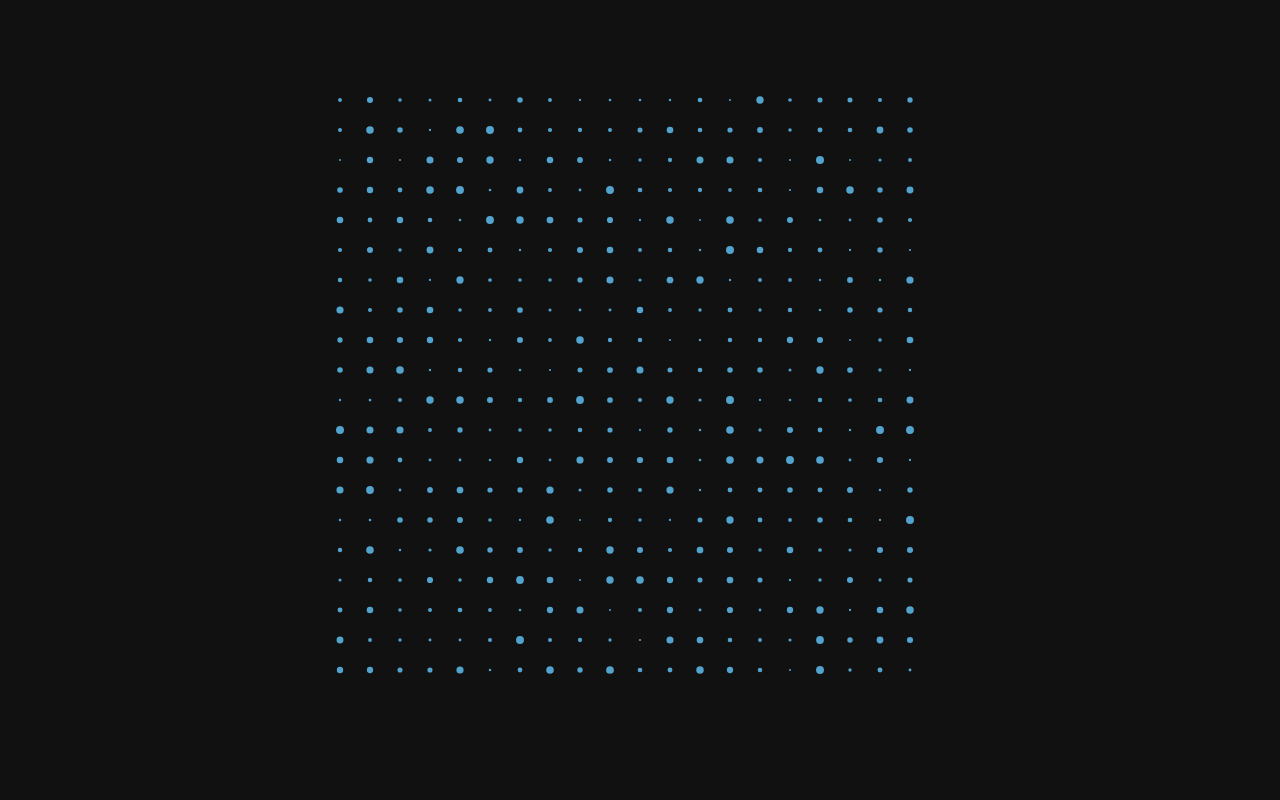
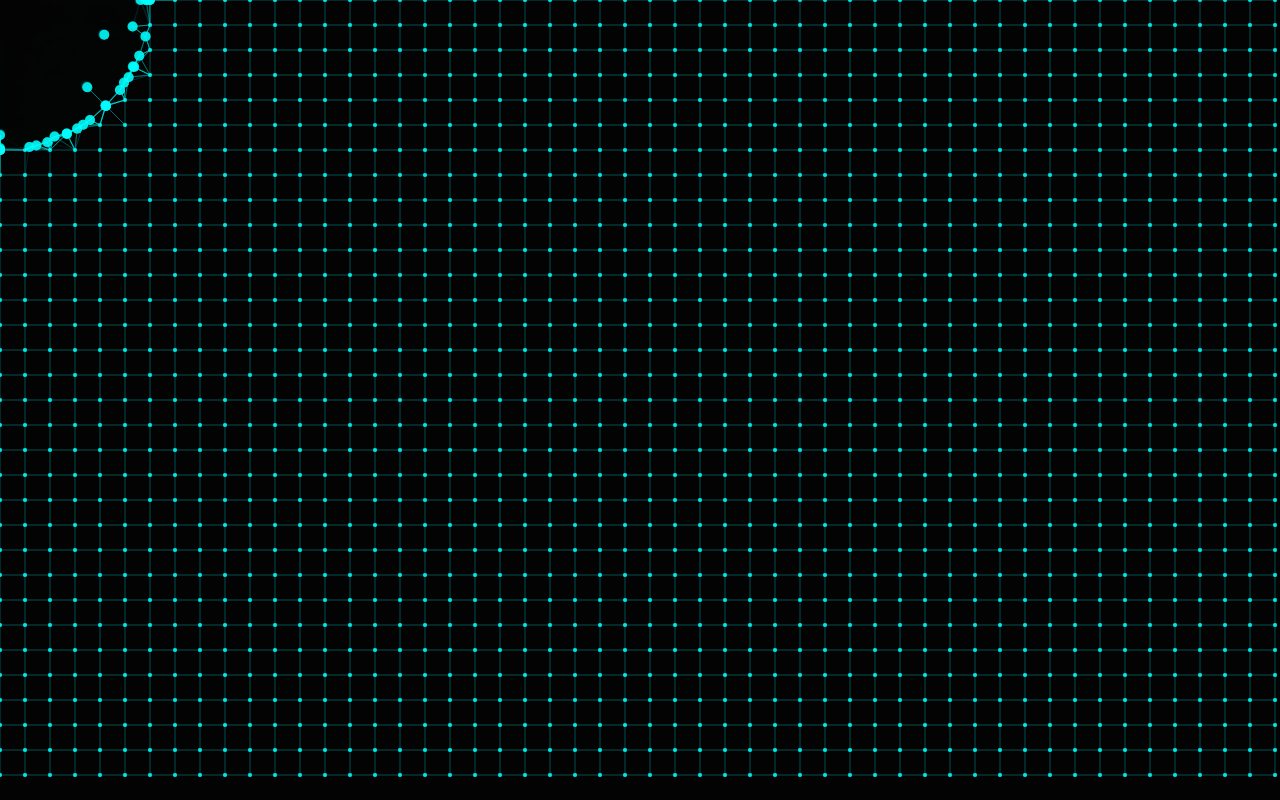
Before and after one commit to khush-SecondTheCoddee/Sample, a plain HTML site: page index.html in a window 1280 px wide. Drawn offline with Linux system fonts and the light colour scheme; animation ran at ten frames a second.

Commit message:
Refactor particle system and update styles

```diff
--- a/index.html
+++ b/index.html
@@ -3,9 +3,9 @@
 <head>
     <meta charset="UTF-8">
     <meta name="viewport" content="width=device-width, initial-scale=1.0">
-    <title>Interactive Hover Particles</title>
+    <title>Ultimate Particle System</title>
     <style>
-        body { margin: 0; overflow: hidden; background: #111; }
+        body { margin: 0; overflow: hidden; background: #050505; }
         canvas { display: block; }
     </style>
 </head>
@@ -16,7 +16,12 @@
         const canvas = document.getElementById('canvas');
         const ctx = canvas.getContext('2d');
         let particles = [];
-        const mouse = { x: null, y: null, radius: 100 }; // Hover radius
+
+        const mouse = {
+            x: null,
+            y: null,
+            radius: 150 // Area of influence
+        };
 
         window.addEventListener('mousemove', (e) => {
             mouse.x = e.x;
@@ -26,7 +31,7 @@
         function resize() {
             canvas.width = window.innerWidth;
             canvas.height = window.innerHeight;
-            init(); // Re-center particles on resize
+            init();
         }
         window.addEventListener('resize', resize);
 
@@ -34,59 +39,91 @@
             constructor(x, y) {
                 this.x = x;
                 this.y = y;
-                this.baseSize = Math.random() * 3 + 1;
-                this.size = this.baseSize;
-                this.color = 'rgba(100, 200, 255, 0.8)';
+                this.baseX = x; // Home position X
+                this.baseY = y; // Home position Y
+                this.size = 2;
+                this.density = (Math.random() * 30) + 1; // Weight/Speed of return
             }
 
             draw() {
-                ctx.fillStyle = this.color;
+                ctx.fillStyle = 'rgba(0, 255, 255, 0.8)';
                 ctx.beginPath();
                 ctx.arc(this.x, this.y, this.size, 0, Math.PI * 2);
+                ctx.closePath();
                 ctx.fill();
             }
 
             update() {
-                // Calculate distance between mouse and particle
                 let dx = mouse.x - this.x;
                 let dy = mouse.y - this.y;
                 let distance = Math.sqrt(dx * dx + dy * dy);
 
-                // If mouse is close, enlarge; otherwise, shrink back to baseSize
+                // Repel logic
                 if (distance < mouse.radius) {
-                    this.size = this.baseSize * 5; // Enlarge 5x
-                    this.color = '#ff0077';        // Change color on hover
+                    let forceDirectionX = dx / distance;
+                    let forceDirectionY = dy / distance;
+                    let force = (mouse.radius - distance) / mouse.radius;
+                    let directionX = forceDirectionX * force * this.density;
+                    let directionY = forceDirectionY * force * this.density;
+
+                    this.x -= directionX;
+                    this.y -= directionY;
+                    this.size = 5; // Enlarge
                 } else {
-                    if (this.size > this.baseSize) {
-                        this.size -= 0.5; // Smoothly shrink
+                    // Elastic Return logic
+                    if (this.x !== this.baseX) {
+                        let dx = this.x - this.baseX;
+                        this.x -= dx / 10; // "Spring" back speed
                     }
-                    this.color = 'rgba(100, 200, 255, 0.8)';
+                    if (this.y !== this.baseY) {
+                        let dy = this.y - this.baseY;
+                        this.y -= dy / 10;
+                    }
+                    if (this.size > 2) this.size -= 0.1; // Shrink back
                 }
             }
         }
 
         function init() {
             particles = [];
-            const rows = 20;
-            const cols = 20;
-            const spacing = 30;
-
-            // Create a grid of particles in the center
-            for (let i = 0; i < rows; i++) {
-                for (let j = 0; j < cols; j++) {
-                    let x = (canvas.width / 2 - (cols * spacing) / 2) + (j * spacing);
-                    let y = (canvas.height / 2 - (rows * spacing) / 2) + (i * spacing);
+            // Create a dense grid
+            const gap = 25;
+            for (let y = 0; y < canvas.height; y += gap) {
+                for (let x = 0; x < canvas.width; x += gap) {
                     particles.push(new Particle(x, y));
                 }
             }
         }
 
+        function connect() {
+            for (let a = 0; a < particles.length; a++) {
+                for (let b = a; b < particles.length; b++) {
+                    let dx = particles[a].x - particles[b].x;
+                    let dy = particles[a].y - particles[b].y;
+                    let distance = Math.sqrt(dx * dx + dy * dy);
+
+                    if (distance < 30) {
+                        ctx.strokeStyle = `rgba(0, 255, 255, ${1 - distance/30})`;
+                        ctx.lineWidth = 1;
+                        ctx.beginPath();
+                        ctx.moveTo(particles[a].x, particles[a].y);
+                        ctx.lineTo(particles[b].x, particles[b].y);
+                        ctx.stroke();
+                    }
+                }
+            }
+        }
+
         function animate() {
-            ctx.clearRect(0, 0, canvas.width, canvas.height);
-            particles.forEach(p => {
-                p.update();
-                p.draw();
-            });
+            // Using a slight trail effect
+            ctx.fillStyle = 'rgba(5, 5, 5, 0.5)';
+            ctx.fillRect(0, 0, canvas.width, canvas.height);
+
+            for (let i = 0; i < particles.length; i++) {
+                particles[i].update();
+                particles[i].draw();
+            }
+            connect();
             requestAnimationFrame(animate);
         }
 
```
